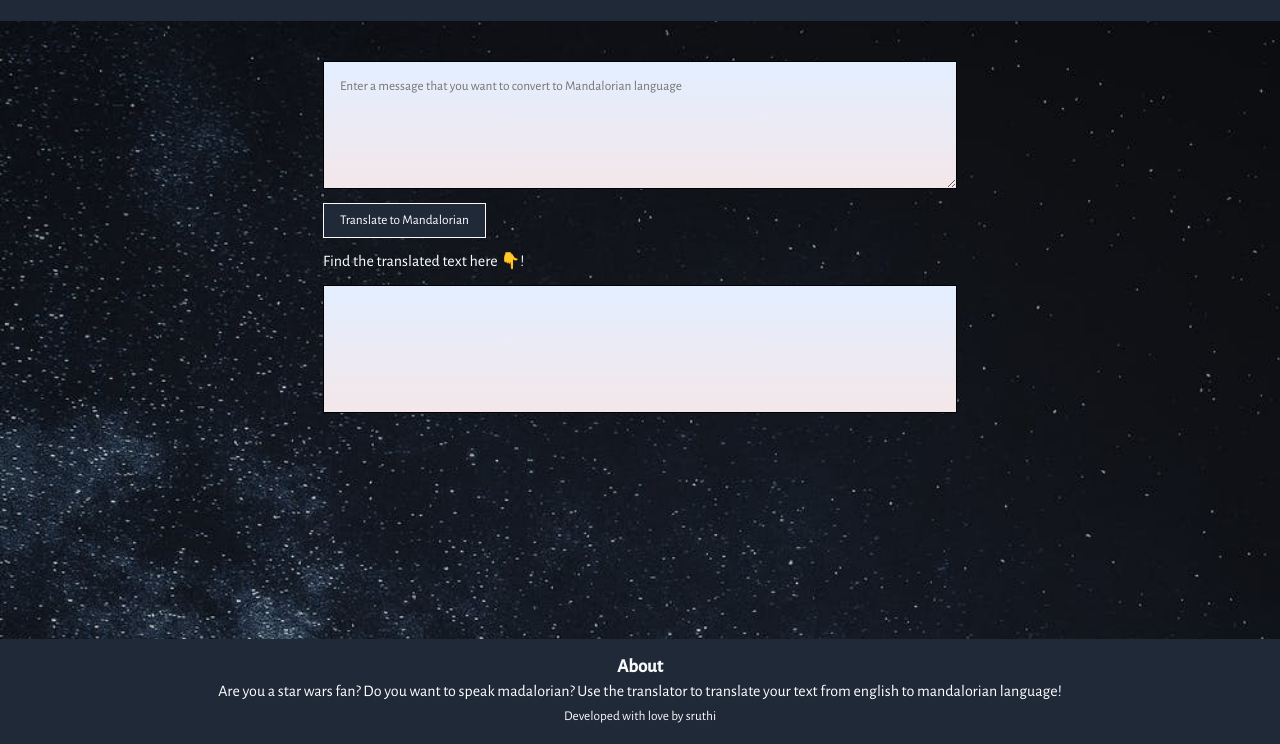
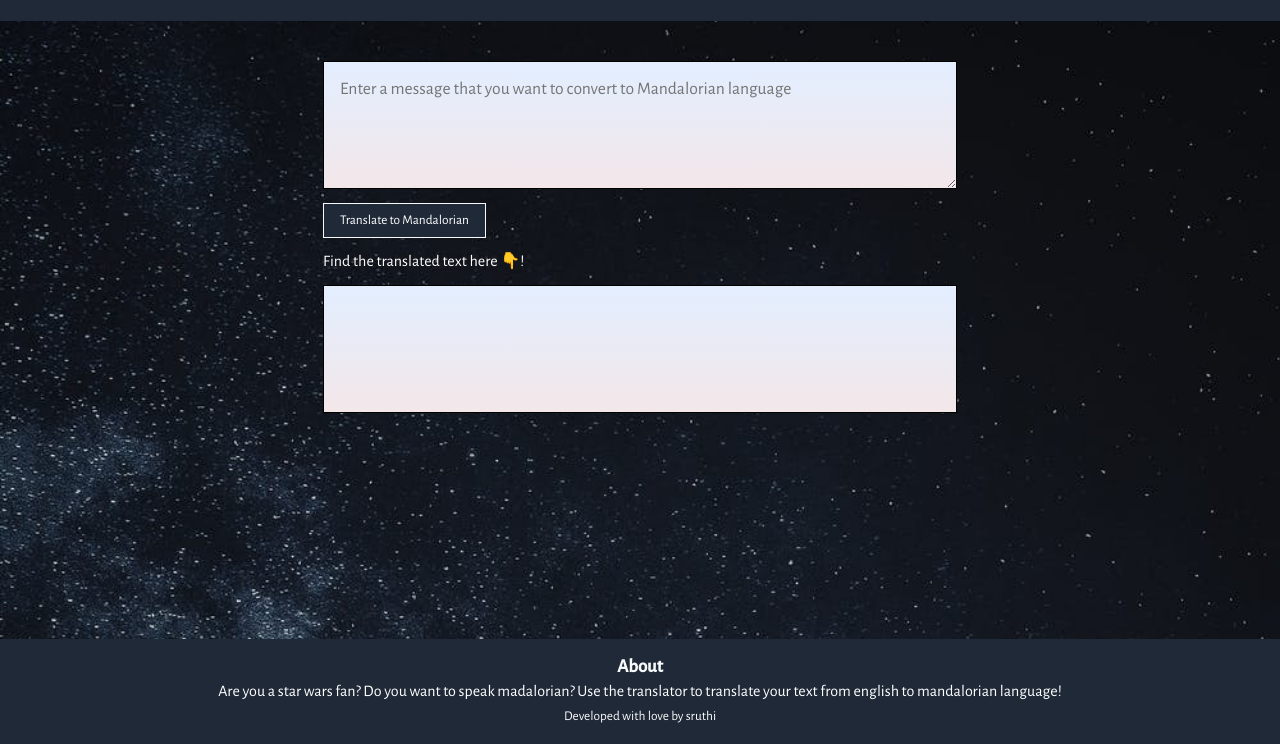
Before and after one commit to sruthiragupathy/Mandalorian-translator, a plain HTML site: page index.html in a window 1280 px wide. Shown: the part 56-800 px from the top of the page. Drawn offline with nearby package versions, Linux system fonts and the light colour scheme.

Commit message:
Updated font-size

```diff
--- a/styles.css
+++ b/styles.css
@@ -75,8 +75,9 @@ p{
     width:100%;
     color:var(--dark-gray);
     min-height:8rem;
+    font-size:1.1rem;
     background-image: linear-gradient(to top, #f3e7e9 0%, #e3eeff 99%, #e3eeff 100%);
-    /* background-image: linear-gradient(to top, #dad4ec 0%, #dad4ec 1%, #f3e7e9 100%);  */
+
 
 }
 
```
